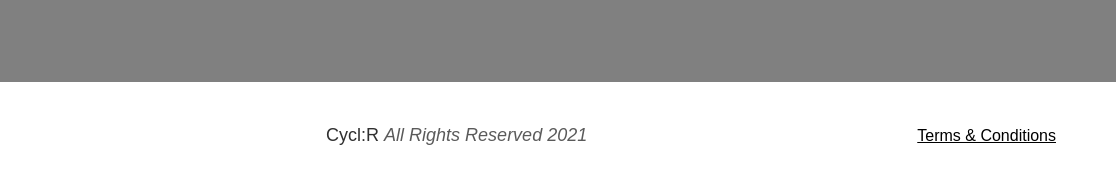
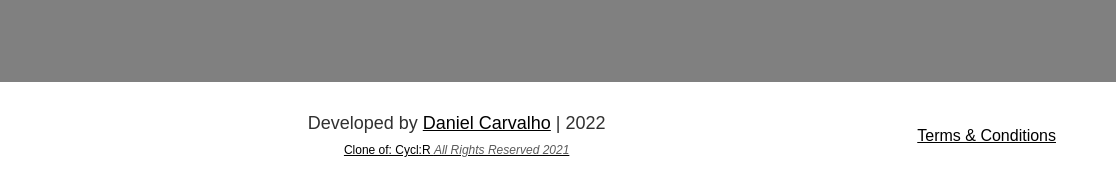
Before and after one commit to carvalhodanielg/nft-bikes, a plain HTML site: page index.html in a window 1280 px wide. Shown: the part 7813-8003 px from the top of the page, 164-1280 px from the left. Drawn offline with nearby package versions, Linux system fonts and the light colour scheme.

Commit message:
Giving credits on footer

```diff
--- a/index.html
+++ b/index.html
@@ -395,7 +395,8 @@
     </div>
 
     <div class="footer-rights">
-        <p>Cycl:R <span>All Rights Reserved 2021</span></p>
+        <p>Developed by <a href="https://github.com/carvalhodanielg">Daniel Carvalho</a>  | 2022</p> <br>
+        <p style="font-size: 12px;"><a href="https://www.cyclernft.com/?ref=lapaninja">Clone of: Cycl:R <span>All Rights Reserved 2021</span></a></p>
     </div>
 
     <div class="footer-terms">
--- a/style/styles.css
+++ b/style/styles.css
@@ -522,10 +522,19 @@ footer{
     width: 100px;
 }
 
+.footer-rights{
+    text-align: center;
+    text-decoration: none;
+}
+.footer-rights a{
+color: black;
+}
+
 .footer-rights p{
     display: inline;
     font-weight: 500;
     font-size: 18px;
+
 }
 .footer-rights p span{
     color: rgb(90, 90, 90);
```
